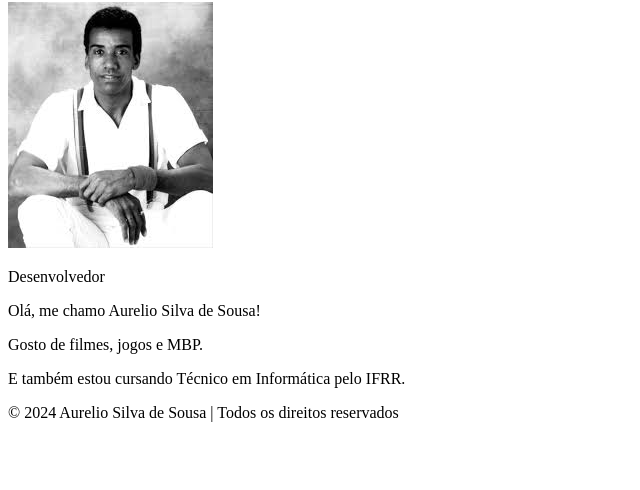
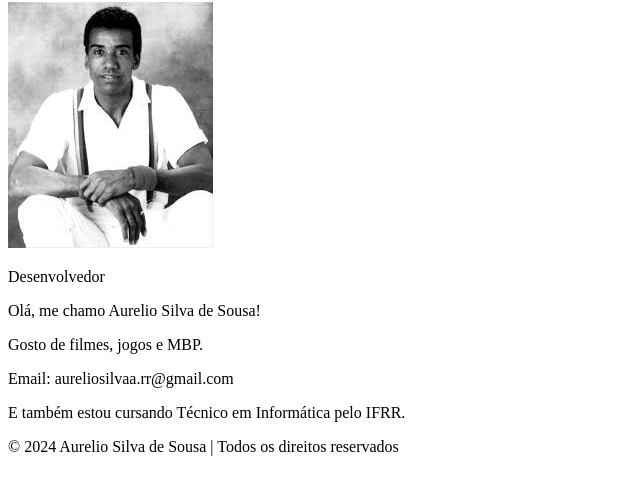
Before and after one commit to aureliozys/aureliozys.github.io, a plain HTML site: page index.html in a window 1280 px wide. Shown: the part 104-594 px from the top of the page, without its empty margins (0-640 px from the left). Drawn offline with Linux system fonts and the light colour scheme.

Commit message:
Update index.html

```diff
--- a/index.html
+++ b/index.html
@@ -21,6 +21,10 @@
             Gosto de filmes, jogos e MBP.
         </p>
         <p class="content-text">
+            Email: aureliosilvaa.rr@gmail.com
+        </p>
+
+        <p class="content-text">
             E também estou cursando Técnico em Informática pelo IFRR.
         </p>
     </section>
```
